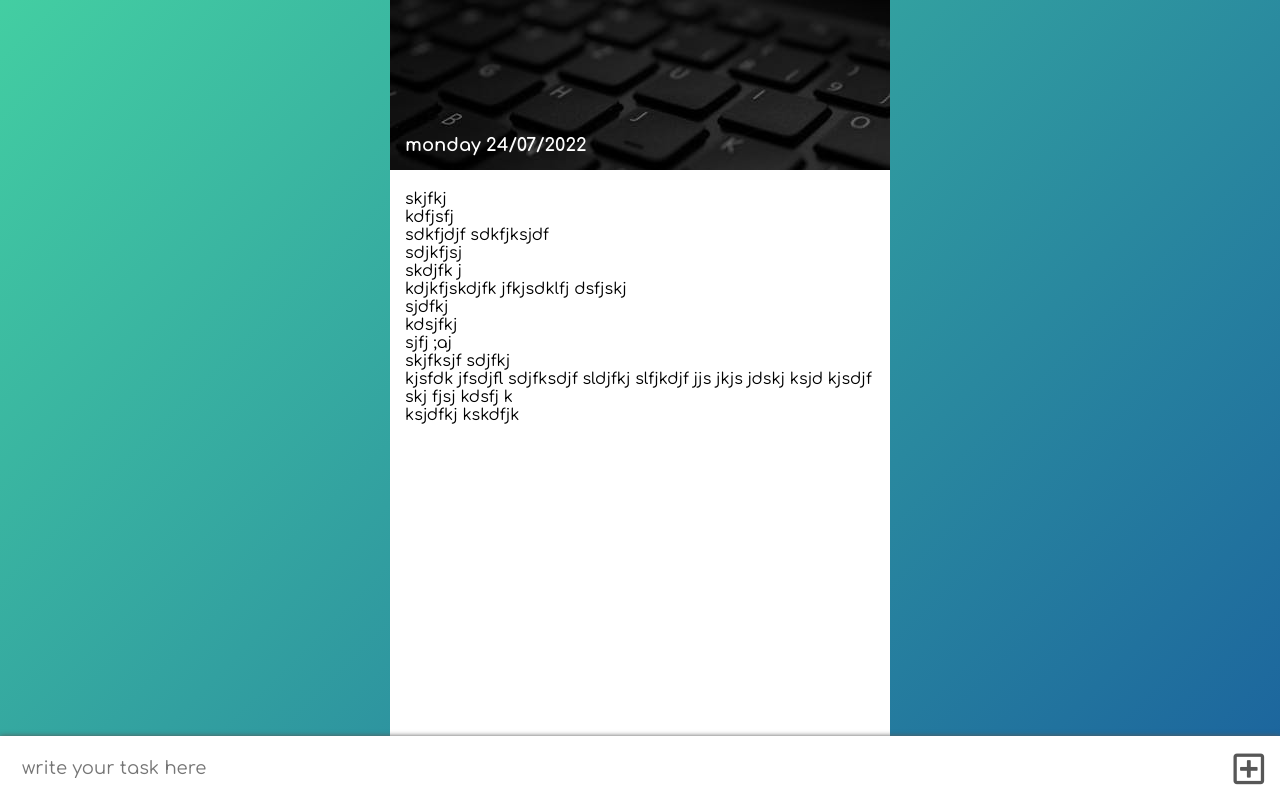
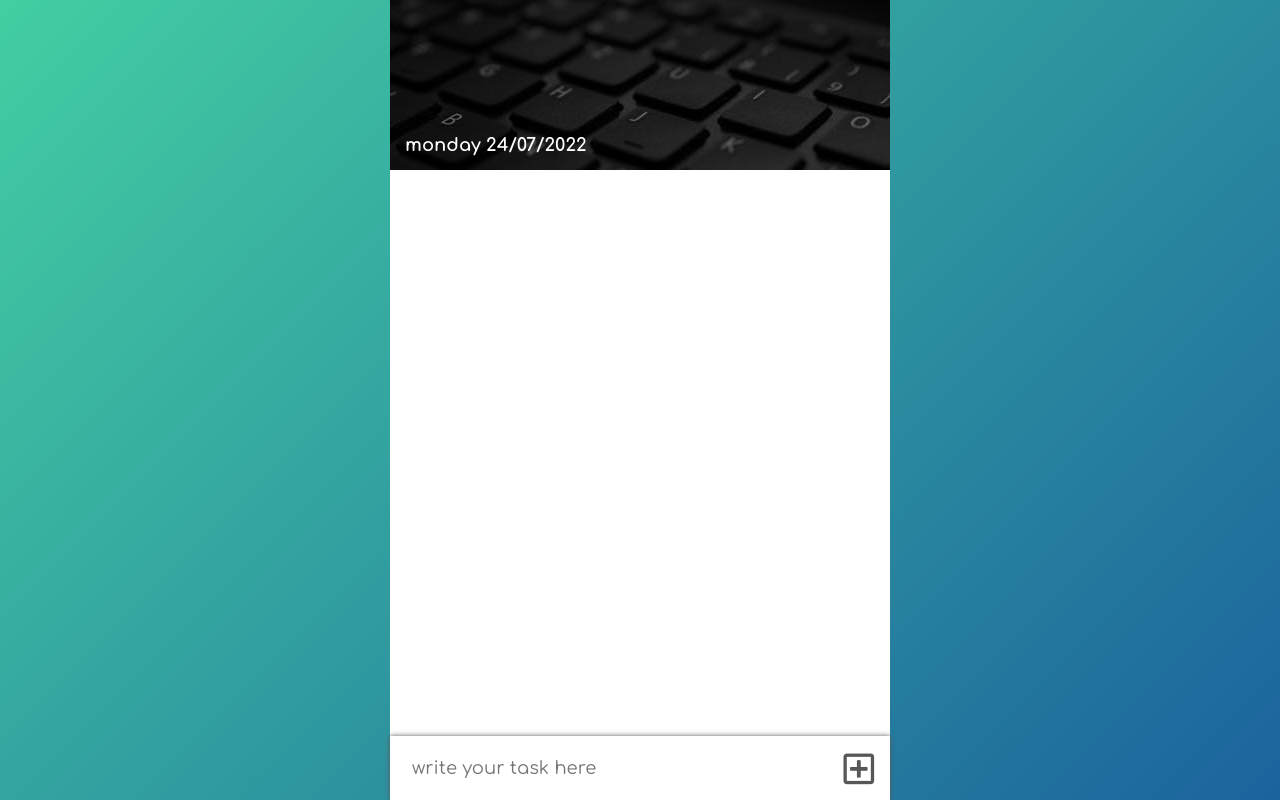
Before and after one commit to iam-benyamin/todoApp, a plain HTML site: page index.html in a window 1280 px wide. Shown: the top 800 px of the page. Drawn offline with Linux system fonts and the light colour scheme.

Commit message:
finish layout

```diff
--- a/index.html
+++ b/index.html
@@ -18,25 +18,14 @@
             </div>
             <div id="main">
                 <div class="content">
-                    <ul>
-                        <li>skjfkj</li>
-                        <li>kdfjsfj</li>
-                        <li>sdkfjdjf sdkfjksjdf</li>
-                        <li>sdjkfjsj </li>
-                        <li>skdjfk j</li>
-                        <li>kdjkfjskdjfk jfkjsdklfj dsfjskj</li>
-                        <li>sjdfkj </li>
-                        <li>kdsjfkj </li>
-                        <li>sjfj ;aj</li>
-                        <li> skjfksjf  sdjfkj </li>
-                        <li>kjsfdk jfsdjfl sdjfksdjf sldjfkj slfjkdjf jjs jkjs jdskj ksjd kjsdjf skj fjsj kdsfj k</li>
-                        <li>ksjdfkj kskdfjk</li>
+                    <ul id="list">
+
                     </ul>
                 </div>
                 <div class="add">
                     <form>
                         <input id="task" type="text" placeholder="write your task here" />
-                        <button id="btn">
+                        <button id="btn" onclick="addTask()">
                             <i class="far fa-plus-square"></i>
                         </button>
                     </form>
--- a/static/css/scss/section/_body.scss
+++ b/static/css/scss/section/_body.scss
@@ -1,8 +1,28 @@
 #main {
     background: #ffffff;
-    height: 100vh;
+    height: 100%;
     .content {
-        padding: 20px 15px;
+        background: #ffffff;
+        padding: 20px 15px 100px 15px;
+        ul {
+            li {
+                margin: 15px 5px 10px 30px;
+                position: relative;
+                &:before {
+                    content: "\f1db";
+                    font-family: FontAwesome;
+                    color: #575757;
+                    font-size: 18px;
+                    padding-right: 8px;
+                    position: absolute;
+                    top: 0;
+                    left: -30px;
+                }
+                &:hover {
+                    cursor: pointer;
+                }
+            }
+        }
     }
     .add {
         z-index: 1;
@@ -12,7 +32,7 @@
         bottom: 0;
         left: 50%;
         transform: translateX(-50%);
-        width: 100%;
+        width: 500px;
         form {
             display: flex;
             justify-content: space-between;
@@ -32,6 +52,7 @@
                 border: none;
                 color: #575757;
                 font-size: 35px;
+                cursor: pointer;
             }
         }
     }
```
Also changed, not shown: static/css/index.css, 1 other file.
